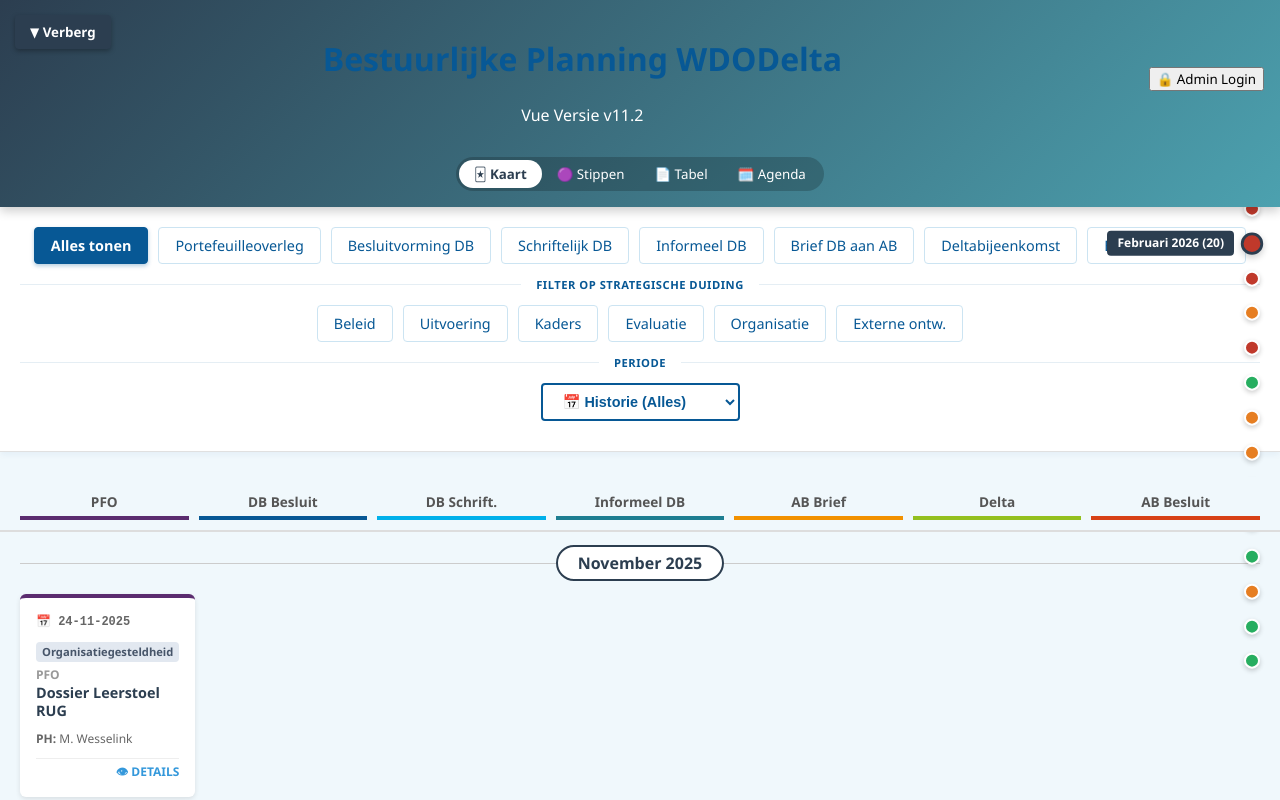
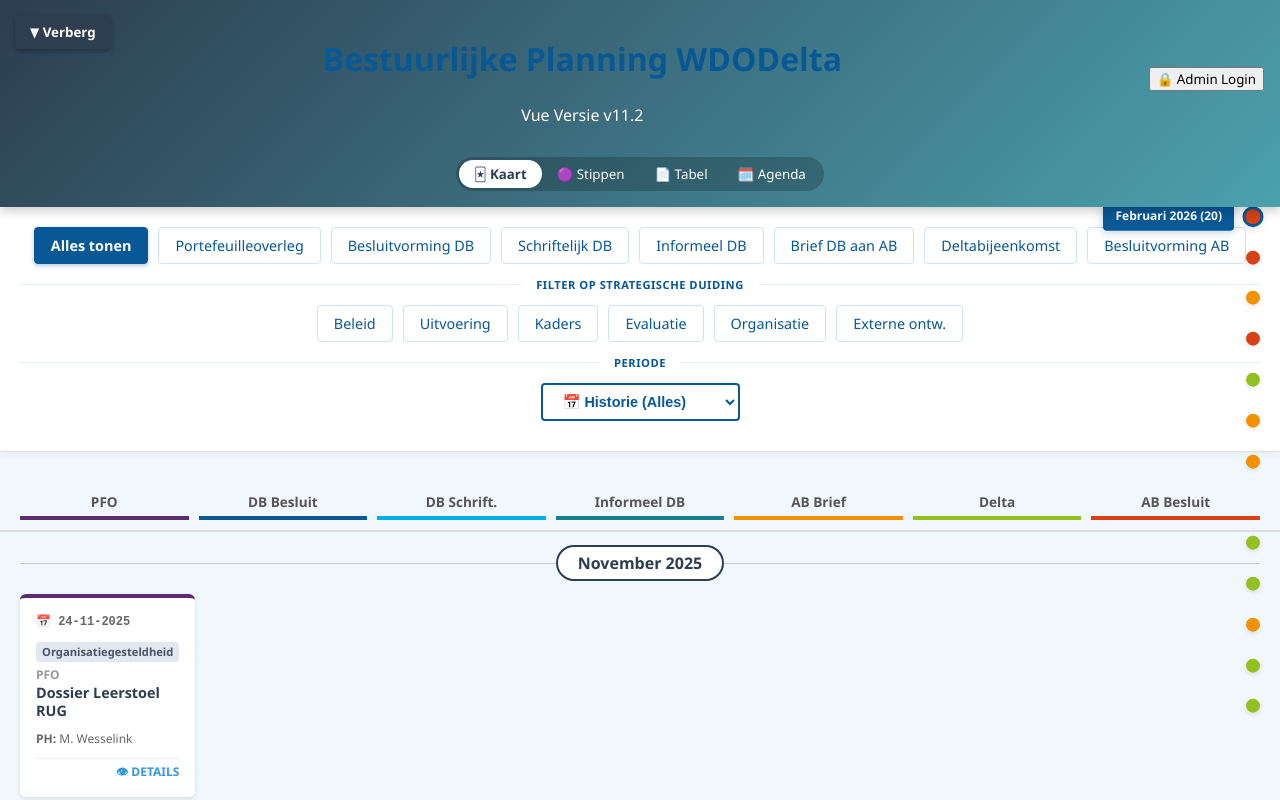
Before and after one commit to jacquesesenkbrink-max/MijnAgendaApp, a Vue app in the folder bestuurlijke-agenda/: page / in a window 1280 px wide. Shown: the top 800 px of the page. Built offline with nearby package versions, Linux system fonts and the light colour scheme.

Commit message:
sidebar aanpassing

```diff
--- a/bestuurlijke-agenda/src/components/SidebarNav.vue
+++ b/bestuurlijke-agenda/src/components/SidebarNav.vue
@@ -76,74 +76,57 @@ onUnmounted(() => {
 <style scoped>
 .sidebar-nav {
     position: fixed;
-    right: 20px;
-    top: 50%;
+    right: 20px; top: 50%;
     transform: translateY(-50%);
-    display: flex;
-    flex-direction: column;
-    gap: 10px;
+    display: flex; flex-direction: column; gap: 12px;
     z-index: 90;
 }
 
-/* Nav Item Container */
 .nav-item {
-    display: flex;
-    align-items: center;
-    justify-content: flex-end;
-    cursor: pointer;
-    transition: transform 0.2s;
+    display: flex; align-items: center; justify-content: flex-end;
+    cursor: pointer; transition: transform 0.2s;
 }
 .nav-item:hover { transform: translateX(-5px); }
 
-/* Label (tekst) - Standaard onzichtbaar, zichtbaar bij hover of active */
+/* Label styling */
 .nav-label {
-    background: rgba(0,0,0,0.8);
+    background: #075895; /* WDOD Blue */
     color: white;
-    padding: 4px 10px;
+    padding: 6px 12px;
     border-radius: 4px;
-    font-size: 0.75rem;
-    margin-right: 10px;
-    opacity: 0;
+    font-size: 0.75rem; font-weight: 600;
+    margin-right: 12px; opacity: 0;
     transform: translateX(10px);
     transition: all 0.3s ease;
-    pointer-events: none;
-    white-space: nowrap;
+    pointer-events: none; white-space: nowrap;
+    box-shadow: 0 2px 8px rgba(7, 88, 149, 0.25);
 }
 
 .nav-item:hover .nav-label,
 .nav-item.active .nav-label {
-    opacity: 1;
-    transform: translateX(0);
+    opacity: 1; transform: translateX(0);
 }
 
-.nav-item.active .nav-label {
-    background: #2c3e50;
-    font-weight: bold;
-}
-
-/* Bolletjes */
+/* Dots */
 .nav-dot {
-    width: 12px;
-    height: 12px;
+    width: 10px; height: 10px;
     border-radius: 50%;
-    background-color: #ddd;
-    border: 2px solid white;
-    box-shadow: 0 2px 5px rgba(0,0,0,0.2);
+    background-color: white;
+    border: 2px solid #ccc;
+    box-shadow: 0 2px 4px rgba(0,0,0,0.1);
     transition: all 0.3s ease;
 }
 
-/* Active State Dot */
 .nav-item.active .nav-dot {
-    transform: scale(1.4);
-    border-color: #2c3e50;
+    transform: scale(1.5);
+    border-color: #075895;
 }
 
-/* Heatmap kleuren voor de bolletjes */
-.nav-dot.low { background-color: #27ae60; }
-.nav-dot.med { background-color: #e67e22; }
-.nav-dot.high { background-color: #c0392b; }
+/* Traffic light / Heatmap colors mapped to WDOD Secondary Palette */
+.nav-dot.low { background-color: #93c01f; border-color: #93c01f; } /* Green */
+.nav-dot.med { background-color: #f29100; border-color: #f29100; } /* Orange */
+.nav-dot.high { background-color: #d74116; border-color: #d74116; } /* Red */
 
-/* Mobiel verbergen */
 @media (max-width: 900px) {
     .sidebar-nav { display: none; }
 }
```
